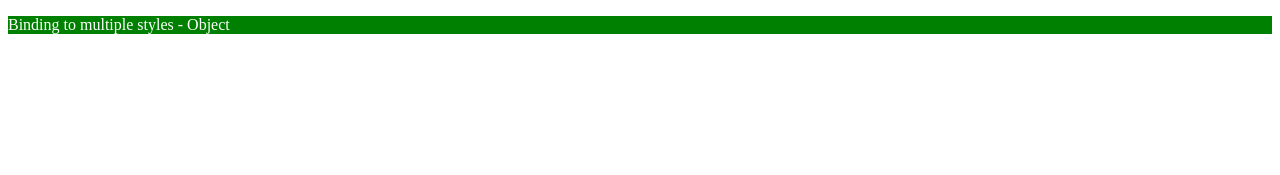
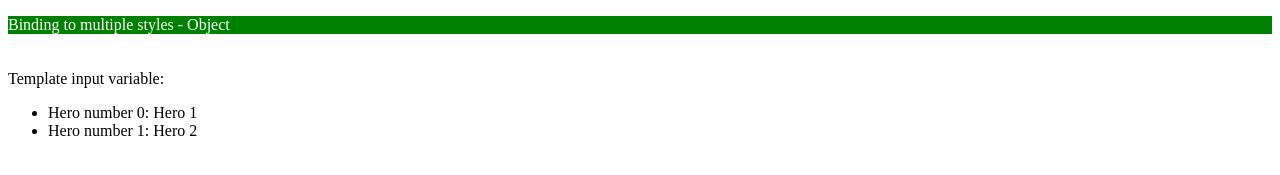
Before and after one commit to Nafeez-Abbas/angular-learnings, an Angular app: page / in a window 1280 px wide. Shown: the part 391-566 px from the top of the page. Built offline with nearby package versions, Linux system fonts and the light colour scheme.

Commit message:
Pipes & Template variables

```diff
--- a/src/app/angular-templates/templates.component.html
+++ b/src/app/angular-templates/templates.component.html
@@ -56,3 +56,15 @@
     <div [style]="stylesObject" >Binding to multiple styles - Object</div>
     <br>
 </div>
+
+<br>
+
+
+<div>
+    Template input variable:
+    <ul>
+        <ng-template ngFor let-hero let-i="index" [ngForOf]="heroes">
+            <li>Hero number {{i}}: {{hero}}
+        </ng-template>
+    </ul>
+</div>
--- a/src/app/angular-templates/templates.component.ts
+++ b/src/app/angular-templates/templates.component.ts
@@ -47,4 +47,33 @@ export class Templates {
         // 5) Two way binding
             // combines property & event binding
             // syntax - [()]
+
+
+    // 4) Pipes - transform string, amount, date or other data for display
+        // - simple functions to use in templates - accept an input value and return transformed value
+        // - Builtin Pipes => DatePipe, UpperCasePipe, DecimalPipe
+        // - Pipe operator (|)
+        // syntax: value | pipeName:Parameter
+        // If Pipe accepts multiple parameters: value | pipeName:Parameter1:Parameter2
+        // Chaining Pipes => value | pipeName1 | pipe2
+
+
+    // 5) Template Reference Variable
+        // - Syntax: Declare using # symbol
+        // - <input #phone placeholder="phone number" /> - here, phone is the template ref variable
+        // and input element is its value.
+
+        // How Angular assigns values to template variables:
+            // Angular assigns a template variable a value based on where you declare the variable
+            // 1) If you declare the variable on a component, the variable refers to the component instance.
+            // 2) If you declare the variable on a standard HTML tag, the variable refers to the element.
+            // 3) If you declare the variable on an <ng-template> element, the variable refers to a TemplateRef instance which represents the template
+
+        // Template input variable:
+        // A template input variable is a variable with a value that is set when an instance of that template is created.
+        heroes: string[] = ['Hero 1', 'Hero 2'];
+        // Refer: (https://angular.io/guide/template-reference-variables#template-input-variable)
+
+    // 6) You can use SVG's as templates
+        // Refer: (https://angular.io/guide/svg-in-templates)
 }
```
Also changed, not shown: 1 other file (tests, documents, lock files or other folders).
